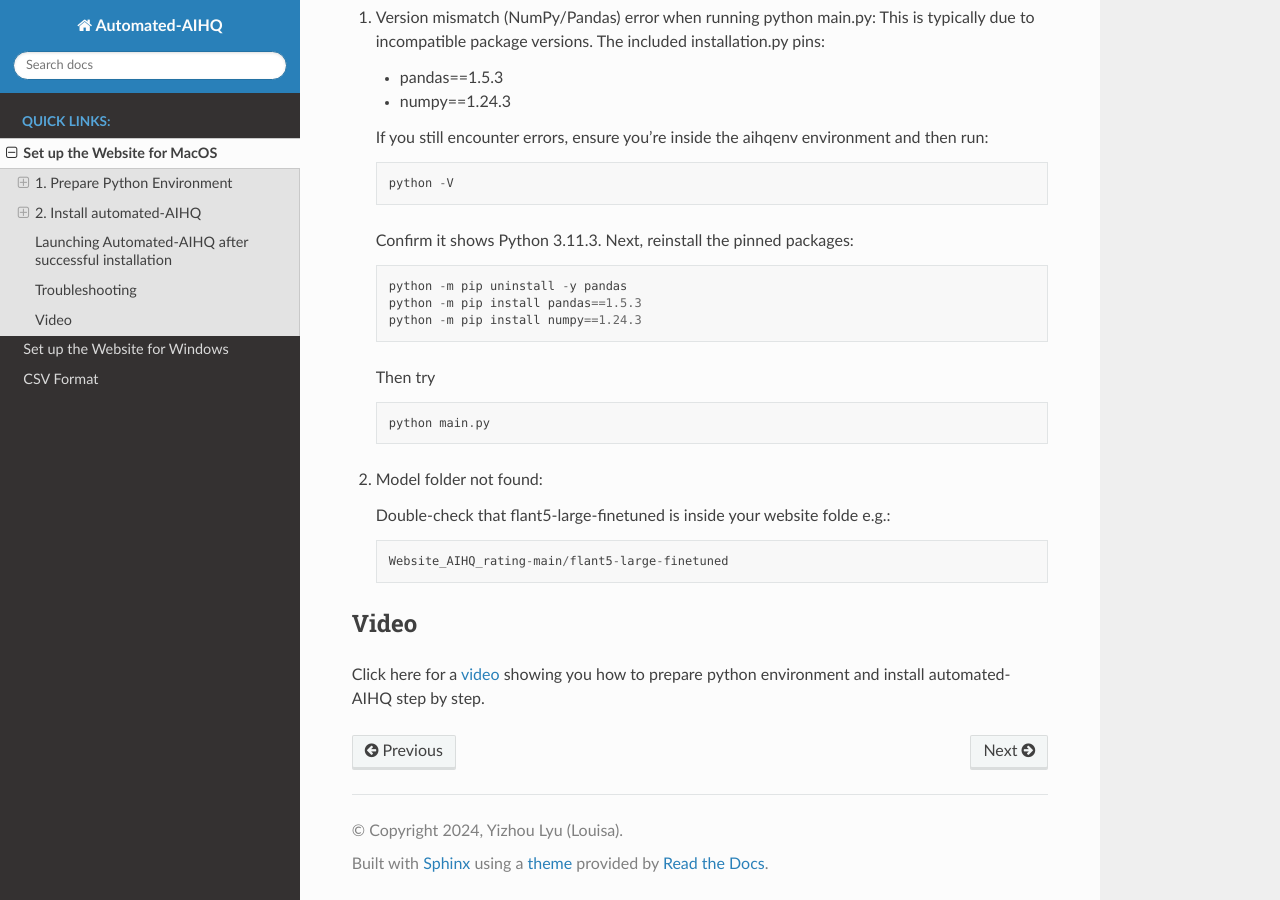
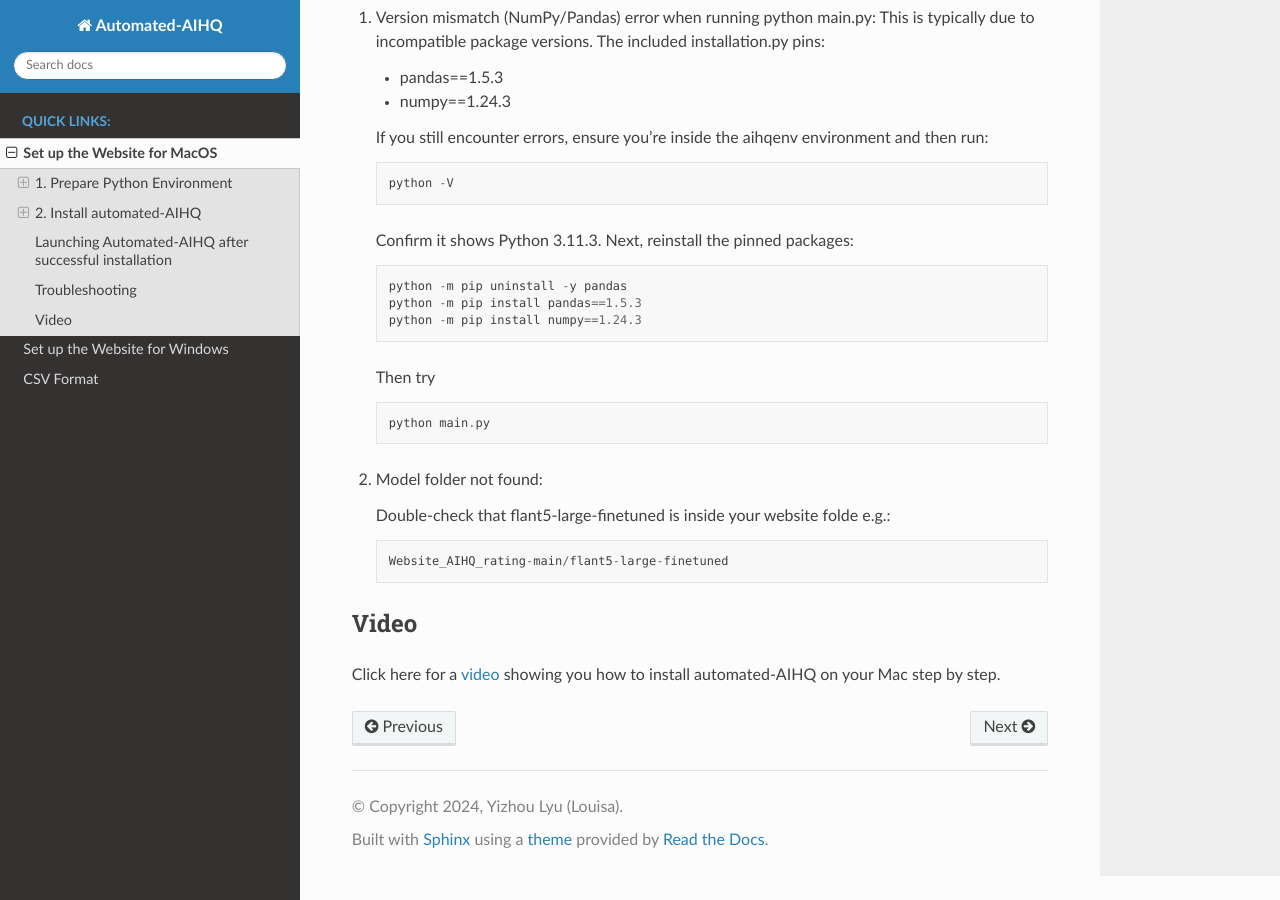
Before and after one commit to lyulouisa/Website_AIHQ_rating, a Sphinx documentation site: the page built from docs/source/mac.rst, in a window 1280 px wide and 900 px high, scrolled down 3626 px. Built offline with Sphinx 7.4.7 and the Read the Docs theme 3.1.0, drawn with Linux system fonts in a browser that asks for light colours.

Commit message:
Update mac.rst

```diff
--- a/docs/source/mac.rst
+++ b/docs/source/mac.rst
@@ -198,4 +198,4 @@
 Video
 ---------------
 
-Click here for a `video <https://youtu.be/n4YqlaiDoEE>`__ showing you how to prepare python environment and install automated-AIHQ step by step.
+Click here for a `video <https://youtu.be/n4YqlaiDoEE>`__ showing you how to install automated-AIHQ on your Mac step by step.
```
